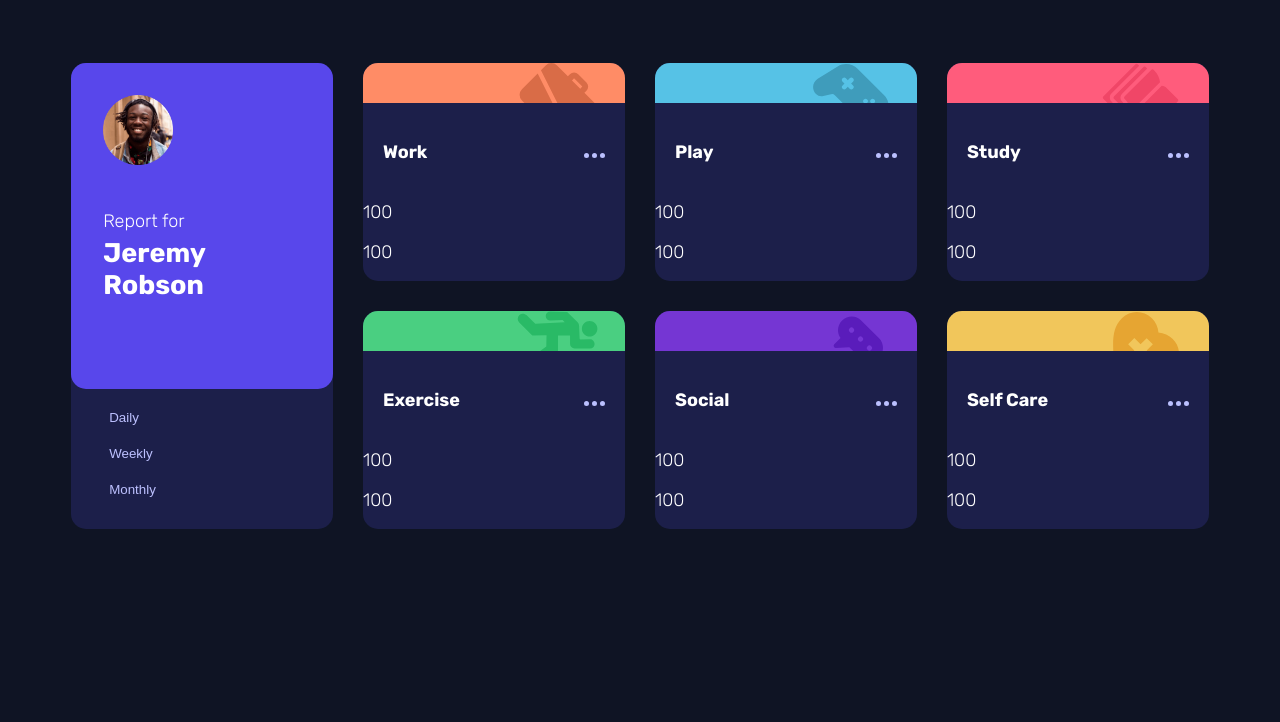
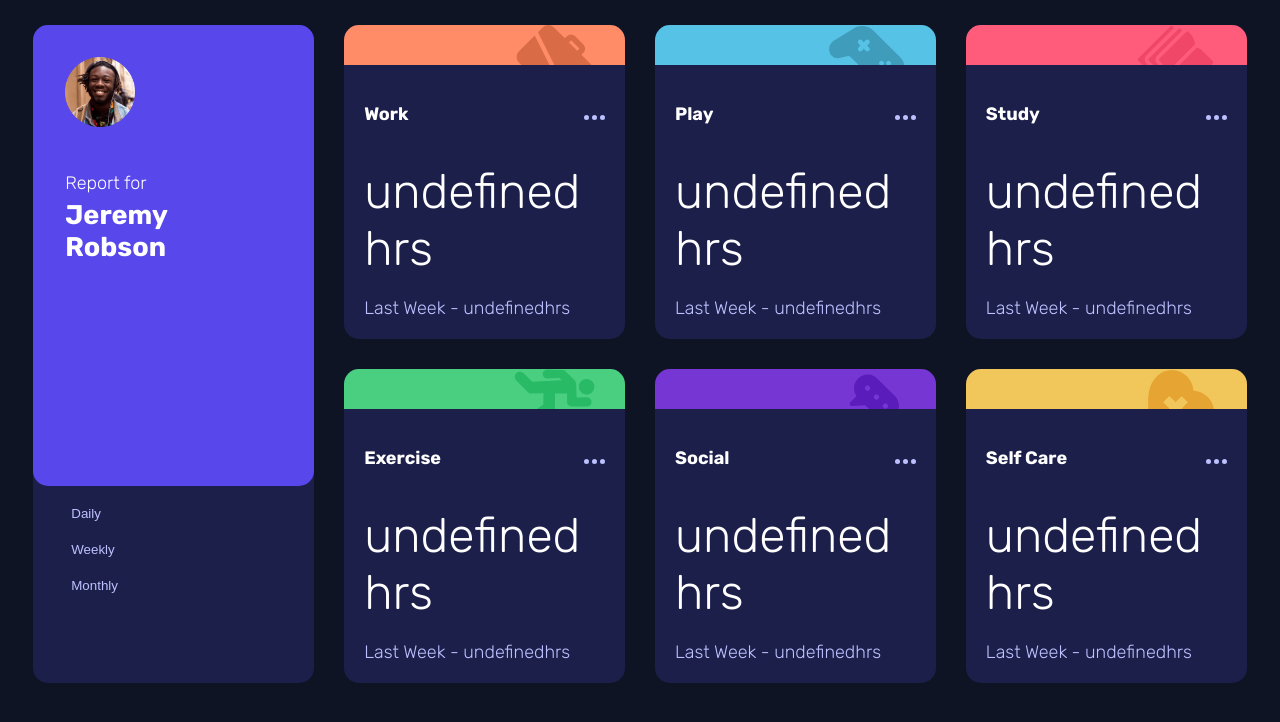
Before and after one commit to akin-holo/frontendmentor-junior-challenge-3, a plain HTML site: page index.html in a window 1280 px wide. Drawn offline with Linux system fonts and the light colour scheme.

Commit message:
Add script
Added script to populate value each card

```diff
--- a/index.html
+++ b/index.html
@@ -43,78 +43,85 @@
             </div>
          </section>
 
+         <!-- Work-->
          <section class="card work-card">
             <div class="work-top-bg-color"></div>
-            <div class="heading">
-               <p>Work</p>
+            <div class="card-header">
+               <p class="heading" role="heading">Work</p>
                <div>
                   <img class="three-dot" src="assets/icon-ellipsis.svg" alt="three dots">
                </div>
             </div>
-            <p>100</p>
-            <p>100</p>
+            <p class="current" id="workCurrentHRS">100</p>
+            <p class="previous" id="workPreviousHRS"></p>
          </section>
 
+         <!-- Play-->
          <section class="card">
             <div class="play-top-bg-color"></div>
-            <div class="heading">
-               <p>Play</p>
+            <div class="card-header">
+               <p class="heading" role="heading">Play</p>
                <div>
                   <img class="three-dot" src="assets/icon-ellipsis.svg" alt="three dots">
                </div>
             </div>
-            <p>100</p>
-            <p>100</p>
+            <p class="current" id="playCurrentHRS">100</p>
+            <p class="previous"></p>
          </section>
 
+         <!-- Study-->
          <section class="card">
             <div class="study-top-bg-color"></div>
-            <div class="heading">
-               <p>Study</p>
+            <div class="card-header">
+               <p class="heading" role="heading">Study</p>
                <div>
                   <img class="three-dot" src="assets/icon-ellipsis.svg" alt="three dots">
                </div>
             </div>
-            <p>100</p>
-            <p>100</p>
+            <p class="current" id="studyCurrentHRS">100</p>
+            <p class="previous" id="studyPreviousHRS"></p>
          </section>
 
+         <!-- Exercise-->
          <section class="card">
             <div class="exercise-top-bg-color"></div>
-            <div class="heading">
-               <p>Exercise</p>
+            <div class="card-header">
+               <p class="heading" role="heading">Exercise</p>
                <div>
                   <img class="three-dot" src="assets/icon-ellipsis.svg" alt="three dots">
                </div>
             </div>
-            <p>100</p>
-            <p>100</p>
+            <p class="current" id="exerciseCurrentHRS">100</p>
+            <p class="previous" id="exercisePreviousHRS"></p>
          </section>
 
+         <!-- Social-->
          <section class="card">
             <div class="social-top-bg-color"></div>
-            <div class="heading">
-               <p>Social</p>
+            <div class="card-header">
+               <p class="heading" role="heading">Social</p>
                <div>
                   <img class="three-dot" src="assets/icon-ellipsis.svg" alt="three dots">
                </div>
             </div>
-            <p>100</p>
-            <p>100</p>
+            <p class="current" id="socialCurrentHRS">100</p>
+            <p class="previous" id="socialPreviousHRS"></p>
          </section>
 
+         <!-- Self-Care-->
          <section class="card">
             <div class="self-care-top-bg-color"></div>
-            <div class="heading">
-               <p>Self Care</p>
+            <div class="card-header">
+               <p class="heading" role="heading">Self Care</p>
                <div>
                   <img class="three-dot" src="assets/icon-ellipsis.svg" alt="three dots">
                </div>
             </div>
-            <p>100</p>
-            <p>100</p>
+            <p class="current" id="selfCareCurrentHRS">100</p>
+            <p class="previous" id="selfCarePreviousHRS"></p>
          </section>
 
+         <script src="script.js"></script>
    </main>
 </body>
 </html>
--- /dev/null
+++ b/script.js
@@ -0,0 +1,10 @@
+
+let currentWorkHours = document.querySelectorAll(".current");
+currentWorkHours.forEach(hour => {
+   hour.textContent = `${hour.value} hrs`;
+});
+
+let previousWorkHours = document.querySelectorAll(".previous");
+previousWorkHours.forEach(week => {
+   week.textContent = `Last Week - ${week.value}hrs`;
+});
--- a/styles.css
+++ b/styles.css
@@ -25,7 +25,7 @@ body {
    grid-template-columns: repeat(4, 1fr);
    grid-template-rows: repeat(2, 1fr);
    gap: 30px;
-   margin: 5%;
+   margin: 2%;
 }
 
 .profile-card {
@@ -69,10 +69,7 @@ h1 {
    transition: 0.4s;
 }
 
-.card {
-   background-color: var(--Navy);
-   border-radius: 15px;
-}
+
 .work-top-bg-color {
    height: 40px;
    background-color: var(--orange-work);
@@ -133,13 +130,31 @@ h1 {
    border-top-left-radius: 15px;
    z-index: -1;
 }
-.heading {
+
+.card {
+   background-color: var(--Navy);
+   border-radius: 15px;
+}
+.card:hover {
+   background-color: var(--light-purple);
+   transition: 0.4s;
+}
+.card-header {
    display: flex;
    justify-content: space-between;
    align-items: center;
    margin: 20px;
 }
-.heading p {
+.heading {
    font-weight: 700;
-   font-size: 18px;
 }
+.current {
+   margin: 0 auto 20px 20px;
+   padding: 0;
+   font-weight: 300;
+   font-size: 3rem;
+}
+.previous {
+   color: var(--navy-light);
+   margin: 0 auto 20px 20px;
+}
```
